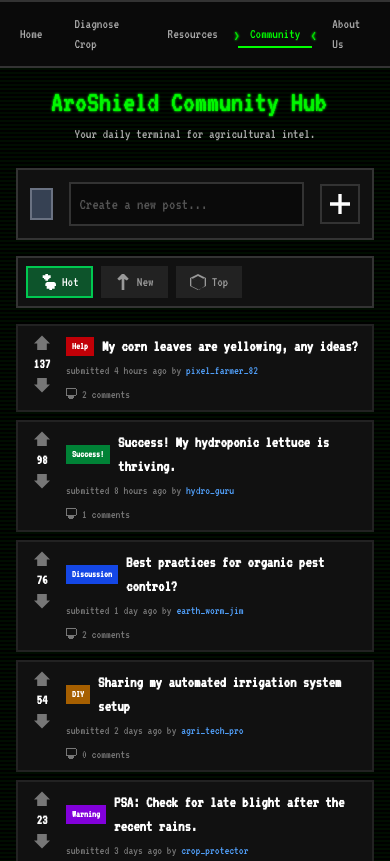
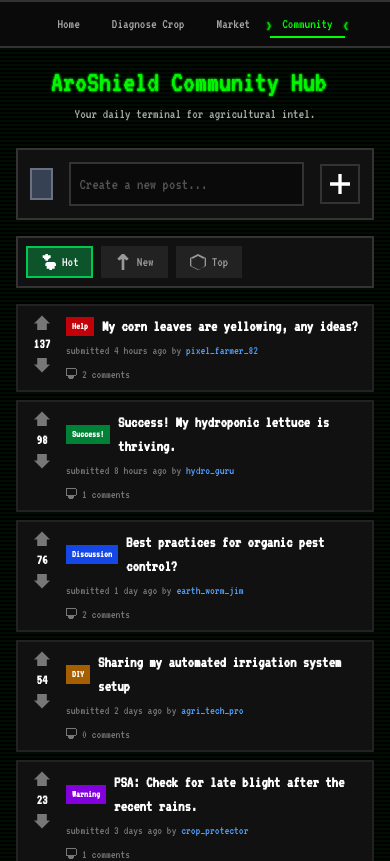
Before and after one commit to Snepard/Agro-Shield, a React (Vite) app: page /community in a window 390 px wide. Shown: the top 861 px of the page. Built offline with nearby package versions, Linux system fonts and the light colour scheme.

Commit message:
fixed navbars

```diff
--- a/src/components/Navbar.jsx
+++ b/src/components/Navbar.jsx
@@ -23,7 +23,7 @@ const Navbar = () => {
   const navLinks = [
     { name: "Home", path: "/" },
     { name: "Diagnose Crop", path: "/diagnosis" },
-    { name: "Market", path: "/market" }, // Added this line
+    { name: "Market", path: "/market" },
     { name: "Community", path: "/community" },
   ];
   // --- END OF MODIFIED CODE SECTION ---
--- a/src/pages/Community.jsx
+++ b/src/pages/Community.jsx
@@ -1,4 +1,6 @@
-import React, { useState, useEffect } from 'react';
+import React, { useState, useEffect } from "react";
+// Step 1: Import Link and NavLink from react-router-dom
+import { Link, NavLink } from "react-router-dom";
 
 // ICONS: Using inline SVGs for a crisp, pixelated look without external dependencies.
 const UpvoteIcon = ({ className }) => (
@@ -53,9 +55,17 @@ const initialPosts = [
     time: "4 hours ago",
     flair: { text: "Help", color: "bg-red-700" },
     comments: [
-            { id: 1, author: "agri_tech_pro", text: "Could be a nitrogen deficiency. Have you tested your soil pH?" },
-            { id: 2, author: "hydro_guru", text: "Also check for root rot, yellow leaves can be a sign of overwatering." }
-        ]
+      {
+        id: 1,
+        author: "agri_tech_pro",
+        text: "Could be a nitrogen deficiency. Have you tested your soil pH?",
+      },
+      {
+        id: 2,
+        author: "hydro_guru",
+        text: "Also check for root rot, yellow leaves can be a sign of overwatering.",
+      },
+    ],
   },
   {
     id: 2,
@@ -65,8 +75,12 @@ const initialPosts = [
     time: "8 hours ago",
     flair: { text: "Success!", color: "bg-green-700" },
     comments: [
-            { id: 3, author: "pixel_farmer_82", text: "Looks great! What nutrient solution are you using?" }
-        ]
+      {
+        id: 3,
+        author: "pixel_farmer_82",
+        text: "Looks great! What nutrient solution are you using?",
+      },
+    ],
   },
   {
     id: 3,
@@ -76,9 +90,17 @@ const initialPosts = [
     time: "1 day ago",
     flair: { text: "Discussion", color: "bg-blue-700" },
     comments: [
-            { id: 4, author: "crop_protector", text: "Neem oil is a classic for a reason. Effective and non-toxic." },
-            { id: 5, author: "agri_tech_pro", text: "Try companion planting. Marigolds deter a lot of common pests." }
-        ]
+      {
+        id: 4,
+        author: "crop_protector",
+        text: "Neem oil is a classic for a reason. Effective and non-toxic.",
+      },
+      {
+        id: 5,
+        author: "agri_tech_pro",
+        text: "Try companion planting. Marigolds deter a lot of common pests.",
+      },
+    ],
   },
   {
     id: 4,
@@ -87,7 +109,7 @@ const initialPosts = [
     author: "agri_tech_pro",
     time: "2 days ago",
     flair: { text: "DIY", color: "bg-yellow-700" },
-        comments: []
+    comments: [],
   },
   {
     id: 5,
@@ -97,8 +119,12 @@ const initialPosts = [
     time: "3 days ago",
     flair: { text: "Warning", color: "bg-purple-700" },
     comments: [
-            { id: 6, author: "earth_worm_jim", text: "Good tip, thanks! My tomatoes are looking a bit spotty." }
-        ]
+      {
+        id: 6,
+        author: "earth_worm_jim",
+        text: "Good tip, thanks! My tomatoes are looking a bit spotty.",
+      },
+    ],
   },
 ];
 
@@ -106,14 +132,14 @@ const initialPosts = [
 
 // Custom hook for a retro typing animation
 const useTypingEffect = (text, speed = 100) => {
-    const [displayedText, setDisplayedText] = useState('');
+  const [displayedText, setDisplayedText] = useState("");
 
   useEffect(() => {
     let i = 0;
-        setDisplayedText(''); // Reset on text change
+    setDisplayedText(""); // Reset on text change
     const typingInterval = setInterval(() => {
       if (i < text.length) {
-                setDisplayedText(prev => prev + text.charAt(i));
+        setDisplayedText((prev) => prev + text.charAt(i));
         i++;
       } else {
         clearInterval(typingInterval);
@@ -126,51 +152,106 @@ const useTypingEffect = (text, speed = 100) => {
   return displayedText;
 };
 
-// 1. Navigation Bar Component
+// 1. Navigation Bar Component (MODIFIED)
 const AgroShieldNavbar = () => {
-    const navItems = ['Home', 'Diagnose Crop', 'Resources', 'Community', 'About Us'];
-    const [activeItem, setActiveItem] = useState('Community');
+  // Step 2: Convert navItems to an array of objects with paths
+  const navItems = [
+    { name: "Home", path: "/" },
+    { name: "Diagnose Crop", path: "/diagnosis" },
+    { name: "Market", path: "/market" },
+    { name: "Community", path: "/community" },
+  ];
 
   return (
     <nav className="bg-[#0a0a0a] border-b-2 border-t-2 border-[#333] p-2 flex justify-center items-center text-sm md:text-base">
       <div className="flex items-center space-x-2 md:space-x-4">
-                {navItems.map(item => (
-                    <a
-                        key={item}
-                        href="#"
-                        onClick={() => setActiveItem(item)}
-                        className={`px-3 py-1 relative transition-all duration-200 ${activeItem === item ? 'text-[#00ff00]' : 'text-[#aaa] hover:text-[#fff]'}`}
+        {navItems.map((item) => (
+          // Step 3: Replace <a> with NavLink
+          <NavLink
+            key={item.path}
+            to={item.path}
+            // NavLink provides an `isActive` property in its render prop
+            className={({ isActive }) =>
+              `px-3 py-1 relative transition-all duration-200 ${
+                isActive ? "text-[#00ff00]" : "text-[#aaa] hover:text-[#fff]"
+              }`
+            }
           >
-                        {activeItem === item && <span className="absolute -left-1 top-1.5 animate-flicker text-[#00ff00]">&gt;</span>}
-                        {item}
-                        {activeItem === item && <span className="absolute -right-1 top-1.5 animate-flicker text-[#00ff00]">&lt;</span>}
-                        <div className={`absolute bottom-0 left-0 w-full h-[2px] ${activeItem === item ? 'bg-[#00ff00]' : 'bg-transparent'}`}></div>
-                    </a>
+            {({ isActive }) => (
+              <>
+                {isActive && (
+                  <span className="absolute -left-1 top-1.5 animate-flicker text-[#00ff00]">
+                    &gt;
+                  </span>
+                )}
+                {item.name}
+                {isActive && (
+                  <span className="absolute -right-1 top-1.5 animate-flicker text-[#00ff00]">
+                    &lt;
+                  </span>
+                )}
+                <div
+                  className={`absolute bottom-0 left-0 w-full h-[2px] ${
+                    isActive ? "bg-[#00ff00]" : "bg-transparent"
+                  }`}
+                ></div>
+              </>
+            )}
+          </NavLink>
         ))}
       </div>
     </nav>
   );
 };
 
-// 2. Main Post Card Component
+// 2. Main Post Card Component (MODIFIED)
 const PostCard = ({ post, onVote, onToggleComments, visibleComments }) => (
   <div className="flex flex-col bg-[#111] p-2 border-2 border-[#222] hover:border-[#444] transition-colors duration-300">
     <div className="flex">
       {/* Vote Section */}
       <div className="flex flex-col items-center w-10 text-[#777] pr-2">
-                <button onClick={() => onVote(post.id, 1)} className="hover:text-green-500 transition-colors"><UpvoteIcon className="w-4 h-4" /></button>
+        <button
+          onClick={() => onVote(post.id, 1)}
+          className="hover:text-green-500 transition-colors"
+        >
+          <UpvoteIcon className="w-4 h-4" />
+        </button>
         <span className="font-bold text-sm my-1 text-white">{post.votes}</span>
-                <button onClick={() => onVote(post.id, -1)} className="hover:text-red-500 transition-colors"><DownvoteIcon className="w-4 h-4" /></button>
+        <button
+          onClick={() => onVote(post.id, -1)}
+          className="hover:text-red-500 transition-colors"
+        >
+          <DownvoteIcon className="w-4 h-4" />
+        </button>
       </div>
 
       {/* Post Content Section */}
       <div className="flex-1">
         <div className="flex items-center mb-1">
-                    {post.flair && <span className={`text-[10px] ${post.flair.color} text-white px-1.5 py-0.5 mr-2 font-bold`}>{post.flair.text}</span>}
-                    <h3 className="text-white text-base md:text-lg font-bold hover:text-green-400 cursor-pointer">{post.title}</h3>
+          {post.flair && (
+            <span
+              className={`text-[10px] ${post.flair.color} text-white px-1.5 py-0.5 mr-2 font-bold`}
+            >
+              {post.flair.text}
+            </span>
+          )}
+          {/* Step 4: Make post title a Link */}
+          <Link
+            to={`/post/${post.id}`}
+            className="text-white text-base md:text-lg font-bold hover:text-green-400"
+          >
+            {post.title}
+          </Link>
         </div>
         <p className="text-xs text-[#777]">
-                    submitted {post.time} by <a href="#" className="text-blue-400 hover:underline">{post.author}</a>
+          {/* Step 5: Make author a Link */}
+          submitted {post.time} by{" "}
+          <Link
+            to={`/user/${post.author}`}
+            className="text-blue-400 hover:underline"
+          >
+            {post.author}
+          </Link>
         </p>
         <div
           className="flex items-center mt-2 text-xs text-[#777] hover:text-white cursor-pointer"
@@ -185,9 +266,10 @@ const PostCard = ({ post, onVote, onToggleComments, visibleComments }) => (
     {/* Conditional Comments Section */}
     {visibleComments === post.id && (
       <div className="mt-4 border-t-2 border-[#333] pt-2">
-                {post.comments.map(comment => (
+        {post.comments.map((comment) => (
           <div key={comment.id} className="text-xs text-[#ccc] mb-2">
-                        <span className="text-blue-400 font-bold">{comment.author}:</span> {comment.text}
+            <span className="text-blue-400 font-bold">{comment.author}:</span>{" "}
+            {comment.text}
           </div>
         ))}
       </div>
@@ -201,30 +283,49 @@ const Sidebar = () => {
     "1. Be respectful & constructive.",
     "2. No spam or off-topic content.",
     "3. Share knowledge, ask questions.",
-        "4. Follow community guidelines."
+    "4. Follow community guidelines.",
   ];
   const topContributors = ["pixel_farmer_82", "hydro_guru", "agri_tech_pro"];
 
   return (
     <aside className="w-full lg:w-72 flex-shrink-0 space-y-4">
       <div className="border-2 border-[#333] bg-[#0a0a0a] p-3">
-                <h3 className="text-[#00ff00] font-bold mb-2 border-b-2 border-[#333] pb-1">ABOUT AGROSHIELD_COMM</h3>
-                <p className="text-xs text-[#ccc]">A community for modern farmers, agronomists, and tech enthusiasts to discuss crop health, sustainable practices, and innovative solutions.</p>
+        <h3 className="text-[#00ff00] font-bold mb-2 border-b-2 border-[#333] pb-1">
+          ABOUT AGROSHIELD_COMM
+        </h3>
+        <p className="text-xs text-[#ccc]">
+          A community for modern farmers, agronomists, and tech enthusiasts to
+          discuss crop health, sustainable practices, and innovative solutions.
+        </p>
         <div className="text-xs text-[#ccc] mt-3">
-                    <p><span className="font-bold text-white">1.2k</span> Members</p>
-                    <p><span className="font-bold text-white">42</span> Online</p>
+          <p>
+            <span className="font-bold text-white">1.2k</span> Members
+          </p>
+          <p>
+            <span className="font-bold text-white">42</span> Online
+          </p>
         </div>
       </div>
       <div className="border-2 border-[#333] bg-[#0a0a0a] p-3">
-                <h3 className="text-[#00ff00] font-bold mb-2 border-b-2 border-[#333] pb-1">RULES</h3>
+        <h3 className="text-[#00ff00] font-bold mb-2 border-b-2 border-[#333] pb-1">
+          RULES
+        </h3>
         <ul className="space-y-2 text-xs text-[#ccc]">
-                    {rules.map(rule => <li key={rule}>{rule}</li>)}
+          {rules.map((rule) => (
+            <li key={rule}>{rule}</li>
+          ))}
         </ul>
       </div>
       <div className="border-2 border-[#333] bg-[#0a0a0a] p-3">
-                <h3 className="text-[#00ff00] font-bold mb-2 border-b-2 border-[#333] pb-1">TOP CONTRIBUTORS</h3>
+        <h3 className="text-[#00ff00] font-bold mb-2 border-b-2 border-[#333] pb-1">
+          TOP CONTRIBUTORS
+        </h3>
         <ul className="space-y-2 text-xs text-blue-400">
-                    {topContributors.map(user => <li key={user} className="hover:underline cursor-pointer">{user}</li>)}
+          {topContributors.map((user) => (
+            <li key={user} className="hover:underline cursor-pointer">
+              {user}
+            </li>
+          ))}
         </ul>
       </div>
     </aside>
@@ -234,19 +335,20 @@ const Sidebar = () => {
 // 4. Main Community Page Component (App)
 export default function CommunityPage() {
   const [posts, setPosts] = useState(initialPosts);
-    const [activeSort, setActiveSort] = useState('Hot');
+  const [activeSort, setActiveSort] = useState("Hot");
   const [visibleComments, setVisibleComments] = useState(null);
   const headerText = useTypingEffect("AgroShield Community Hub");
 
   // Function to handle sorting logic
   const handleSort = (sortType) => {
     setActiveSort(sortType);
-        let sortedPosts = [...posts];
+    let sortedPosts = [...initialPosts]; // Use initialPosts to reset sort order
 
-        if (sortType === 'Hot' || sortType === 'Top') {
+    if (sortType === "Hot" || sortType === "Top") {
       sortedPosts.sort((a, b) => b.votes - a.votes);
-        } else if (sortType === 'New') {
-            sortedPosts.reverse();
+    } else if (sortType === "New") {
+      // A simple reverse might not be accurate for "New", but works for this mock data
+      sortedPosts.sort((a, b) => b.id - a.id);
     }
 
     setPosts(sortedPosts);
@@ -254,15 +356,19 @@ export default function CommunityPage() {
 
   // Function to handle upvoting and downvoting
   const handleVote = (id, direction) => {
-        const updatedPosts = posts.map(post => {
+    const updatedPosts = posts.map((post) => {
       if (post.id === id) {
         return { ...post, votes: post.votes + direction };
       }
       return post;
     });
 
+    // Re-sort after voting to maintain the correct order
+    if (activeSort === "Hot" || activeSort === "Top") {
+      updatedPosts.sort((a, b) => b.votes - a.votes);
+    }
+
     setPosts(updatedPosts);
-        handleSort(activeSort);
   };
 
   // Function to toggle comments section visibility
@@ -271,9 +377,9 @@ export default function CommunityPage() {
   };
 
   const sortOptions = [
-        { name: 'Hot', icon: HotIcon },
-        { name: 'New', icon: NewIcon },
-        { name: 'Top', icon: TopIcon }
+    { name: "Hot", icon: HotIcon },
+    { name: "New", icon: NewIcon },
+    { name: "Top", icon: TopIcon },
   ];
 
   return (
@@ -319,7 +425,9 @@ export default function CommunityPage() {
             <h1 className="text-3xl md:text-5xl text-[#00ff00] animate-flicker blinking-cursor inline-block">
               {headerText}
             </h1>
-                        <p className="text-[#aaa] text-sm md:text-base mt-1">Your daily terminal for agricultural intel.</p>
+            <p className="text-[#aaa] text-sm md:text-base mt-1">
+              Your daily terminal for agricultural intel.
+            </p>
           </header>
 
           <div className="flex flex-col lg:flex-row gap-6">
@@ -340,14 +448,18 @@ export default function CommunityPage() {
 
               {/* Sort Options */}
               <div className="bg-[#111] p-2 border-2 border-[#333] flex items-center gap-2">
-                                {sortOptions.map(opt => {
+                {sortOptions.map((opt) => {
                   const Icon = opt.icon;
                   const isActive = activeSort === opt.name;
                   return (
                     <button
                       key={opt.name}
                       onClick={() => handleSort(opt.name)}
-                                            className={`flex items-center gap-1.5 px-3 py-1 text-sm border-2 transition-colors ${isActive ? 'bg-green-900 border-green-500 text-white' : 'bg-[#222] border-transparent text-[#999] hover:border-[#555]'}`}
+                      className={`flex items-center gap-1.5 px-3 py-1 text-sm border-2 transition-colors ${
+                        isActive
+                          ? "bg-green-900 border-green-500 text-white"
+                          : "bg-[#222] border-transparent text-[#999] hover:border-[#555]"
+                      }`}
                     >
                       <Icon className="w-4 h-4" />
                       {opt.name}
@@ -358,7 +470,7 @@ export default function CommunityPage() {
 
               {/* Posts List */}
               <div className="space-y-2">
-                                {posts.map(post => (
+                {posts.map((post) => (
                   <PostCard
                     key={post.id}
                     post={post}
```
Lines whose indentation alone changed are shown as unchanged.
